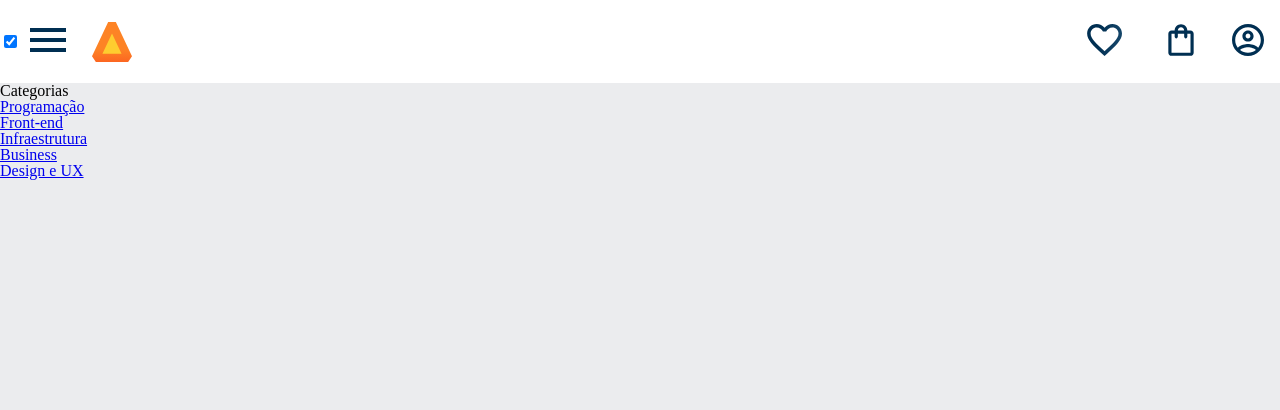
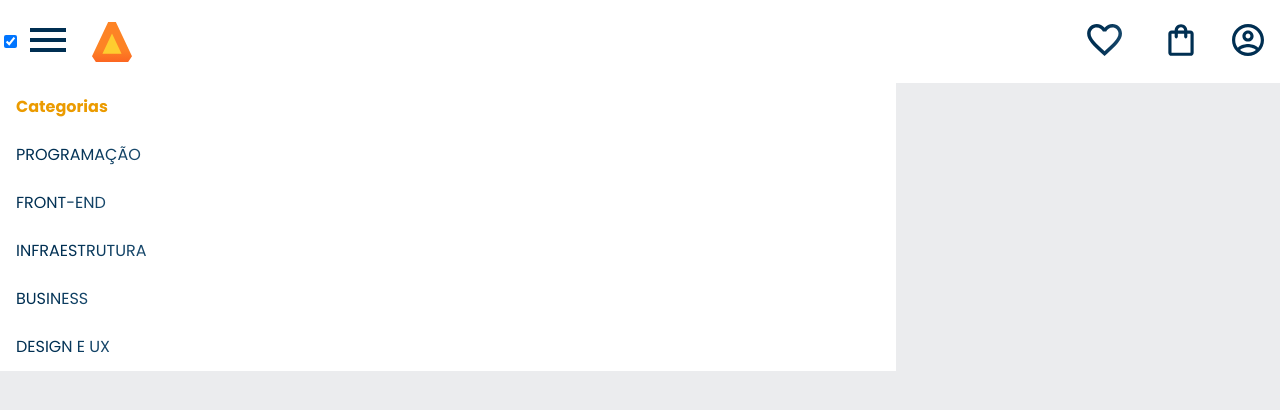
Before and after one commit to erikborges013/alura-books, a plain HTML site: page index.html in a window 1280 px wide. Both pictures are taken after a click on the checkbox 10 px from the left and 41 px from the top of the page. Drawn offline with Linux system fonts and the light colour scheme.

Commit message:
atualização atividade 20/05

```diff
--- a/style.css
+++ b/style.css
@@ -1,8 +1,12 @@
 @import url(styles/header.css);
+@import url('https://fonts.googleapis.com/css2?family=Inter:ital,opsz,wght@0,14..32,100..900;1,14..32,100..900&family=Montserrat:ital,wght@0,100..900;1,100..900&family=Poppins:ital,wght@0,100;0,200;0,300;0,400;0,500;0,600;0,700;0,800;0,900;1,100;1,200;1,300;1,400;1,500;1,600;1,700;1,800;1,900&display=swap');
 
 :root {
     --cor-de-fundo: #EBECEE;
     --branco: #FFFFFF;
+    --laranja: #EB9B00;
+    --azul-degrade: linear-gradient(97.54deg, #002f52 35.49%, #326589 165.37%);
+    --fonte-menu: "poppins", sans-serif;
 }
 
 body {
--- a/styles/header.css
+++ b/styles/header.css
@@ -30,8 +30,37 @@
     display: none;
     position: absolute;
     top: 100%;
+    width: 70vw;
+
 }
 
 .container__botao:checked~.lista-menu {
     display: block;
+
 }
+
+.lista-menu__titulo,
+.lista-menu__item {
+    padding: 1em;
+    background-color: var(--branco);
+
+}
+
+.lista-menu__titulo {
+    font-family: var(--fonte-menu);
+    color: var(--laranja);
+    font-size: 1rem;
+    font-weight: 700;
+
+}
+
+.lista-menu__link {
+    background: var(--azul-degrade);
+    -webkit-background-clip: text;
+    -webkit-text-fill-color: transparent;
+    background-clip: text;
+    text-transform: uppercase;
+    font-family: var(--fonte-menu);
+    font-size: 1rem;
+    font-weight: 400;
+}
```
